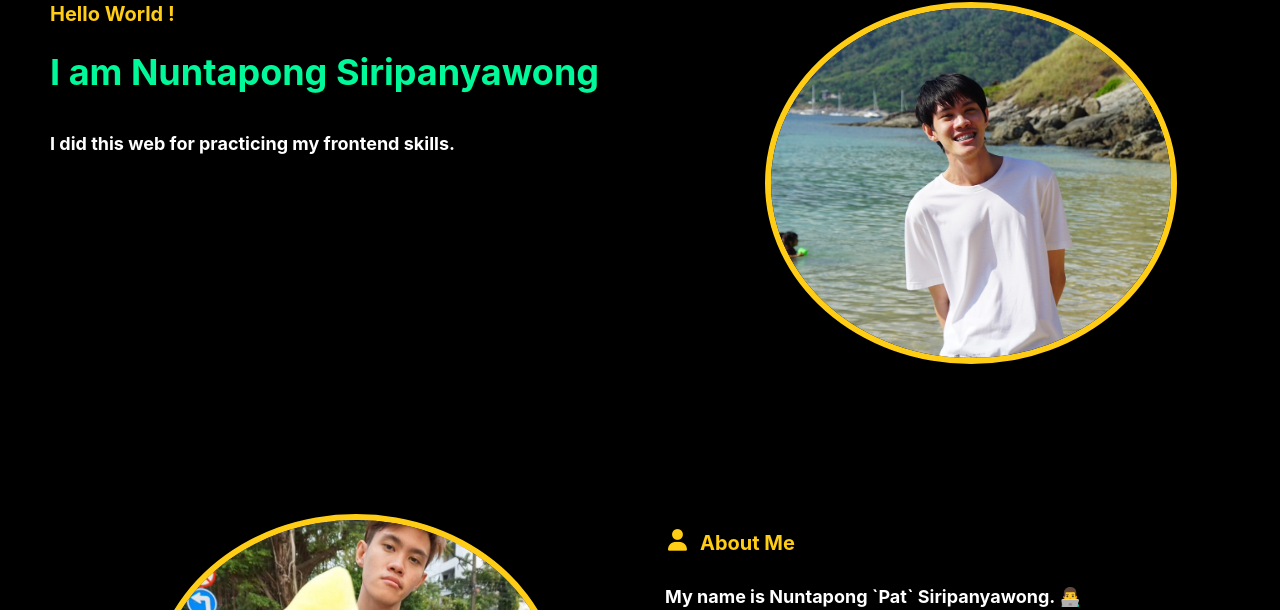
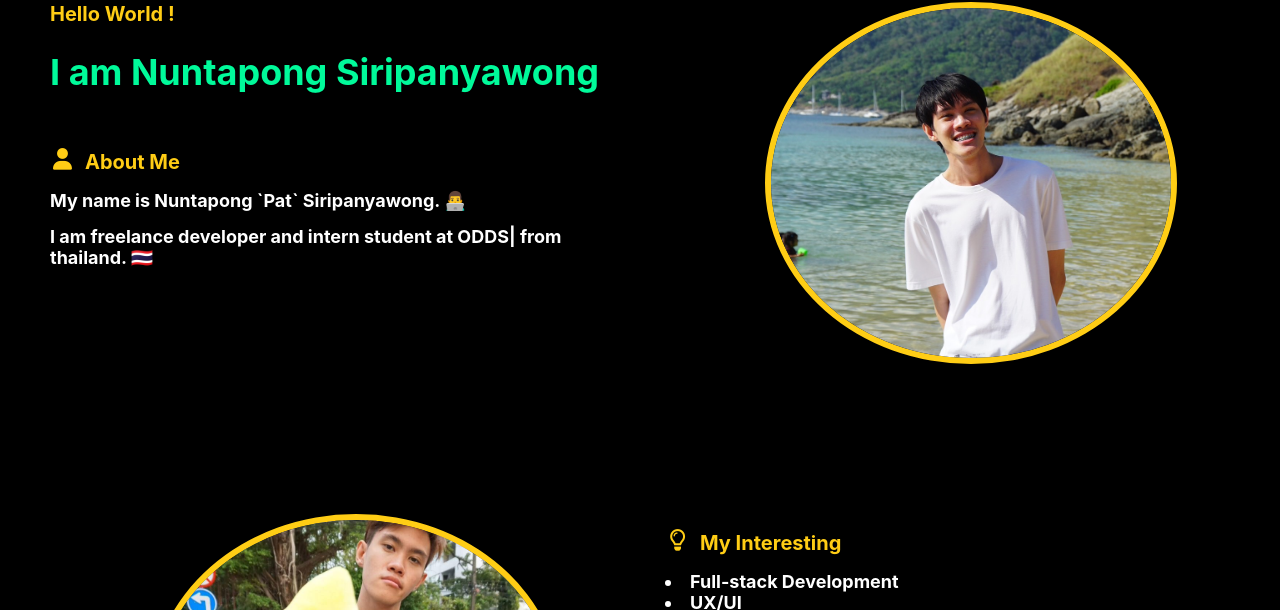
Before and after one commit to NuntapongS/my-portfolio, a React (Create React App) app: page / in a window 1280 px wide. Shown: the part 342-952 px from the top of the page. Built offline with nearby package versions, Linux system fonts and the light colour scheme.

Commit message:
edit: move about me to top

```diff
--- a/src/components/whoAmI.tsx
+++ b/src/components/whoAmI.tsx
@@ -12,7 +12,11 @@ const WhoAmI = () => {
           Hello World !
           <h1 className="sub-content">I am Nuntapong Siripanyawong</h1>
           <h2 className="content">
-            I did this web for practicing my frontend skills.
+            <h2 className="interest">
+              <i className="fa-solid fa-user fa-fw fa-beat"></i>About Me
+            </h2>
+            <h2 className="content">{word.myInterview1}</h2>
+            <h2 className="content">{word.myInterview2}</h2>
           </h2>
         </div>
         <div>
@@ -22,11 +26,6 @@ const WhoAmI = () => {
       </div>
       <div id="about-me" className="head-content flex-reverse">
         <div>
-          <h2 className="interest">
-            <i className="fa-solid fa-user fa-fw fa-beat"></i>About Me
-          </h2>
-          <h2 className="content">{word.myInterview1}</h2>
-          <h2 className="content">{word.myInterview2}</h2>
           <div id="my-interesting">
             <h2 className="interest">
               <i className="fa-regular fa-lightbulb fa-fw fa-beat"></i>My
```
